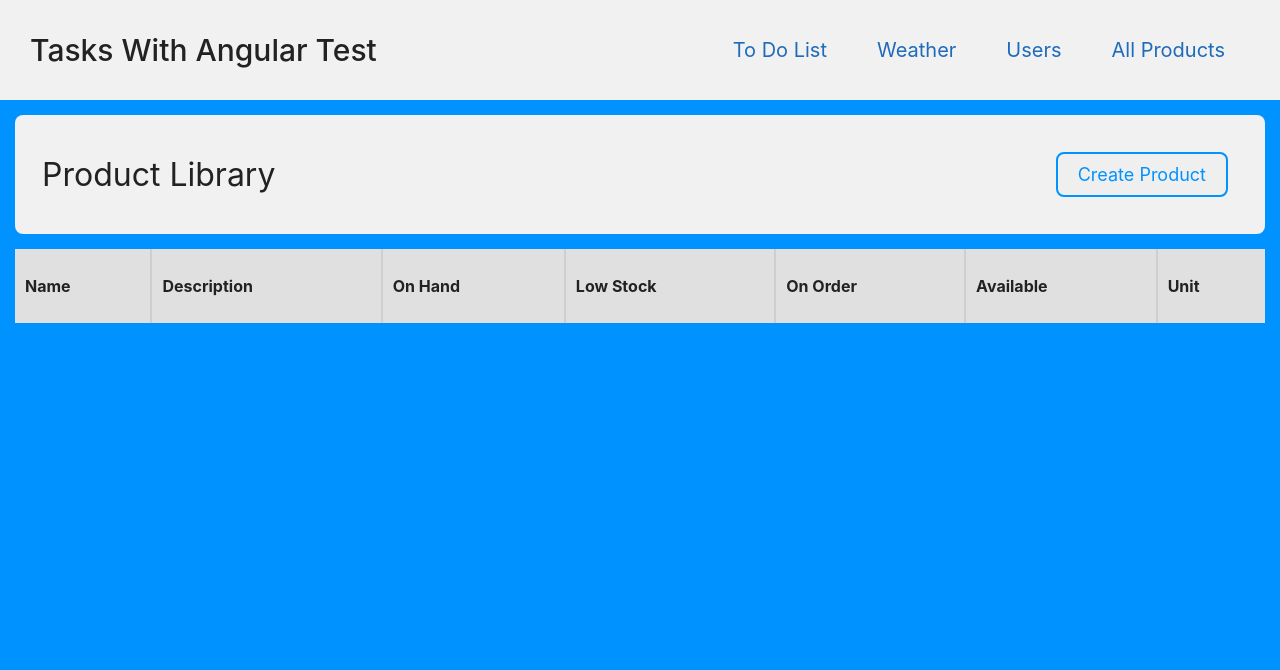
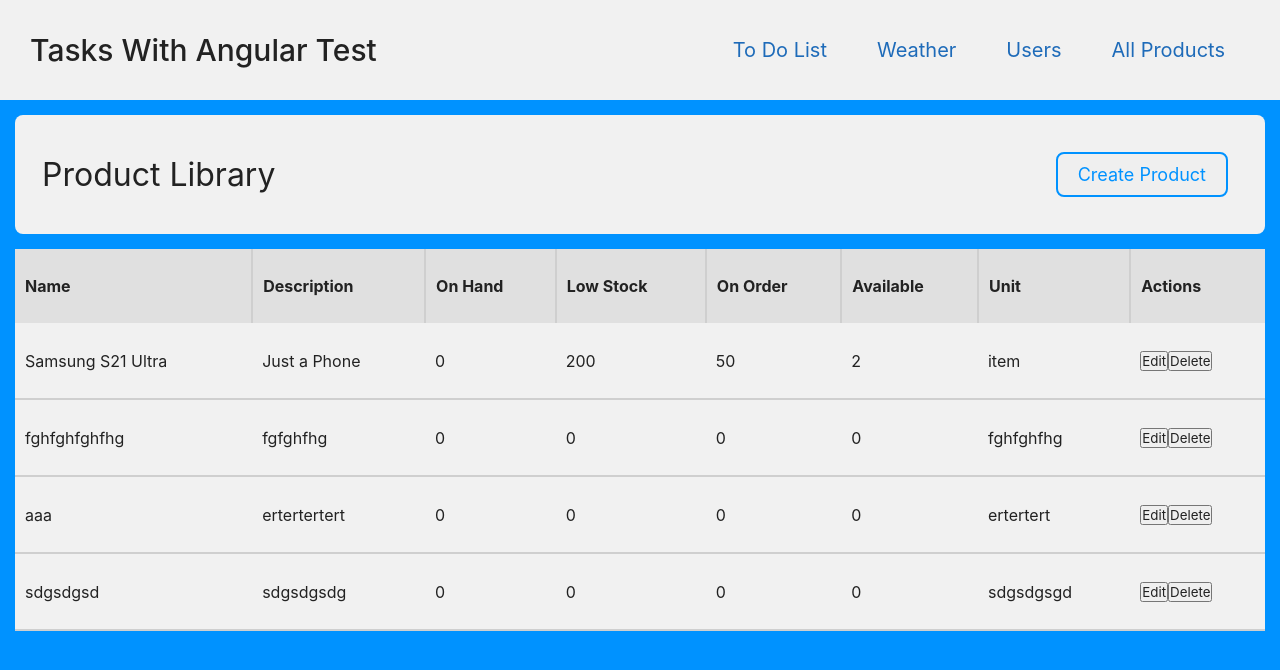
Before and after one commit to ArsenGabrielyan/angular-tasks, an Angular app: page /products in a window 1280 px wide. Shown: the top 670 px of the page. Built offline with nearby package versions, Linux system fonts and the light colour scheme; data requests are answered from the project's data file.

Commit message:
HTTP Request Task

```diff
--- a/src/app/interfaces/product.ts
+++ b/src/app/interfaces/product.ts
@@ -1,9 +1,10 @@
 export interface IProduct {
      name: string,
-     description: string,
+     desc: string,
      onhand: number,
      lowstock: number,
      onorder: number,
      available: number,
-     unit: string
+     unit: string,
+     id?: number
 }
--- a/src/app/modules/products/components/product-form/product-form.component.html
+++ b/src/app/modules/products/components/product-form/product-form.component.html
@@ -1,6 +1,7 @@
 <div class="products-container">
      <div class="header">
-          <h1>Create Product</h1>
+          <h1 *ngIf="!id">Create Product</h1>
+          <h1 *ngIf="id">Edit Product</h1>
           <div class="buttons">
                <button routerLink="/products">Back</button>
           </div>
@@ -38,6 +39,7 @@
                <label for="unit">Unit</label>
                <input type="text" placeholder="e.g. Item" id="unit" formControlName="unit">
           </div>
-          <button type="submit">Create And Add</button>
+          <button *ngIf="!id" type="submit">Create And Add</button>
+          <button *ngIf="id" type="submit">Save</button>
      </form>
 </div>
--- a/src/app/modules/products/components/product-form/product-form.component.ts
+++ b/src/app/modules/products/components/product-form/product-form.component.ts
@@ -1,5 +1,7 @@
 import { Component, OnInit } from '@angular/core';
 import { FormBuilder, FormGroup } from '@angular/forms';
+import { ActivatedRoute } from '@angular/router';
+import { map } from 'rxjs';
 import { IProduct } from 'src/app/interfaces/product';
 import { HttpService } from '../../services/http.service';
 
@@ -10,7 +12,8 @@ import { HttpService } from '../../services/http.service';
 })
 export class ProductFormComponent implements OnInit {
   frmProduct!: FormGroup;
-  constructor(private frmBuild: FormBuilder, private httpService: HttpService){}
+  id!: number;
+  constructor(private frmBuild: FormBuilder, private httpService: HttpService, private route: ActivatedRoute){}
   ngOnInit(): void {
     this.frmProduct = this.frmBuild.group({
       name: [""],
@@ -21,9 +24,18 @@ export class ProductFormComponent implements OnInit {
       available: [0],
       unit: [""]
     });
+    this.id = this.route.snapshot.params?.["id"];
+    if(this.id){
+      this.httpService.getProductById(this.id).subscribe(res=>{
+        this.frmProduct.patchValue(res);
+      });
+    }
   }
   handleSubmit(){
     const selItem: IProduct = this.frmProduct.value;
+    if(this.id){
+      this.httpService.editProduct(this.id, selItem).subscribe();
+    } else {
       this.httpService.addProduct(selItem).subscribe();
       this.frmProduct.reset({
         name: "",
@@ -36,3 +48,4 @@ export class ProductFormComponent implements OnInit {
       });
     }
   }
+}
--- a/src/app/modules/products/products-routing.module.ts
+++ b/src/app/modules/products/products-routing.module.ts
@@ -5,7 +5,8 @@ import { ProductsComponent } from './products.component';
 
 const routes: Routes = [
   {path: "", component: ProductsComponent},
-  {path: ":action", component: ProductFormComponent}
+  {path: "create", component: ProductFormComponent},
+  {path: ":id", component: ProductFormComponent}
 ];
 
 @NgModule({
--- a/src/app/modules/products/products.component.html
+++ b/src/app/modules/products/products.component.html
@@ -16,17 +16,22 @@
                          <th>On Order</th>
                          <th>Available</th>
                          <th>Unit</th>
+                         <th>Actions</th>
                     </tr>
                </thead>
                <tbody>
                     <tr *ngFor="let product of prodList">
                          <td>{{product.name}}</td>
-                         <td>{{product.description}}</td>
+                         <td>{{product.desc}}</td>
                          <td>{{product.onhand}}</td>
                          <td>{{product.lowstock}}</td>
                          <td>{{product.onorder}}</td>
                          <td>{{product.available}}</td>
                          <td>{{product.unit}}</td>
+                         <td>
+                              <button [routerLink]="[product.id]">Edit</button>
+                              <button>Delete</button>
+                         </td>
                     </tr>
                </tbody>
           </table>
--- a/src/app/modules/products/services/http.service.ts
+++ b/src/app/modules/products/services/http.service.ts
@@ -18,4 +18,12 @@ export class HttpService {
     const url = "http://localhost:3000/products";
     return this.http.get(url);
   }
+  public getProductById(id:number): Observable<any>{
+    const url = `http://localhost:3000/products/${id}`;
+    return this.http.get(url);
+  }
+  public editProduct(id: number, product: IProduct): Observable<any>{
+    const url = `http://localhost:3000/products/${id}`;
+    return this.http.put(url,product);
+  }
 }
--- a/src/assets/db.json
+++ b/src/assets/db.json
@@ -1,3 +1,44 @@
 {
-  "products": []
+  "products": [
+    {
+      "name": "Samsung S21 Ultra",
+      "desc": "Just a Phone",
+      "onhand": 0,
+      "lowstock": 200,
+      "onorder": 50,
+      "available": 2,
+      "unit": "item",
+      "id": 1
+    },
+    {
+      "name": "fghfghfghfhg",
+      "desc": "fgfghfhg",
+      "onhand": 0,
+      "lowstock": 0,
+      "onorder": 0,
+      "available": 0,
+      "unit": "fghfghfhg",
+      "id": 2
+    },
+    {
+      "name": "aaa",
+      "desc": "ertertertert",
+      "onhand": 0,
+      "lowstock": 0,
+      "onorder": 0,
+      "available": 0,
+      "unit": "ertertert",
+      "id": 3
+    },
+    {
+      "name": "sdgsdgsd",
+      "desc": "sdgsdgsdg",
+      "onhand": 0,
+      "lowstock": 0,
+      "onorder": 0,
+      "available": 0,
+      "unit": "sdgsdgsgd",
+      "id": 4
+    }
+  ]
 }
```
Lines whose indentation alone changed are shown as unchanged.
